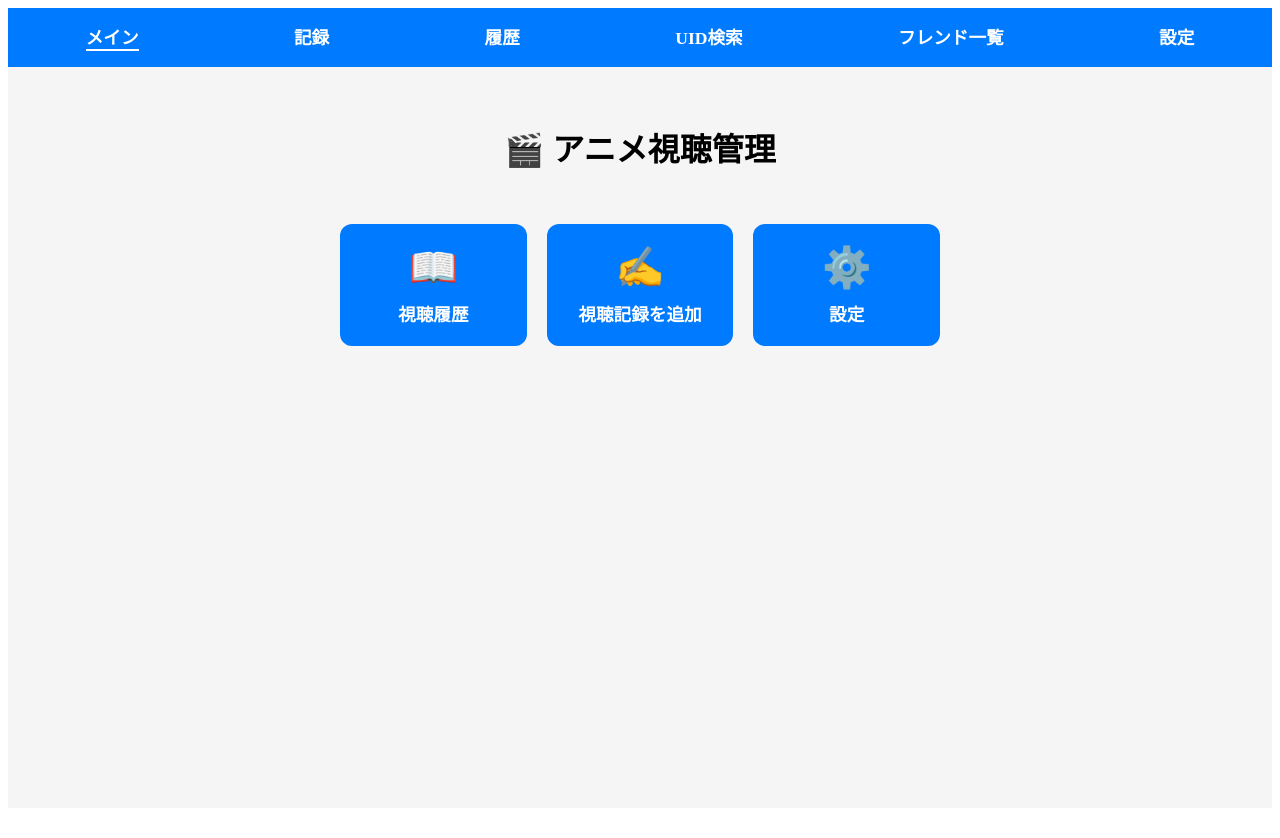
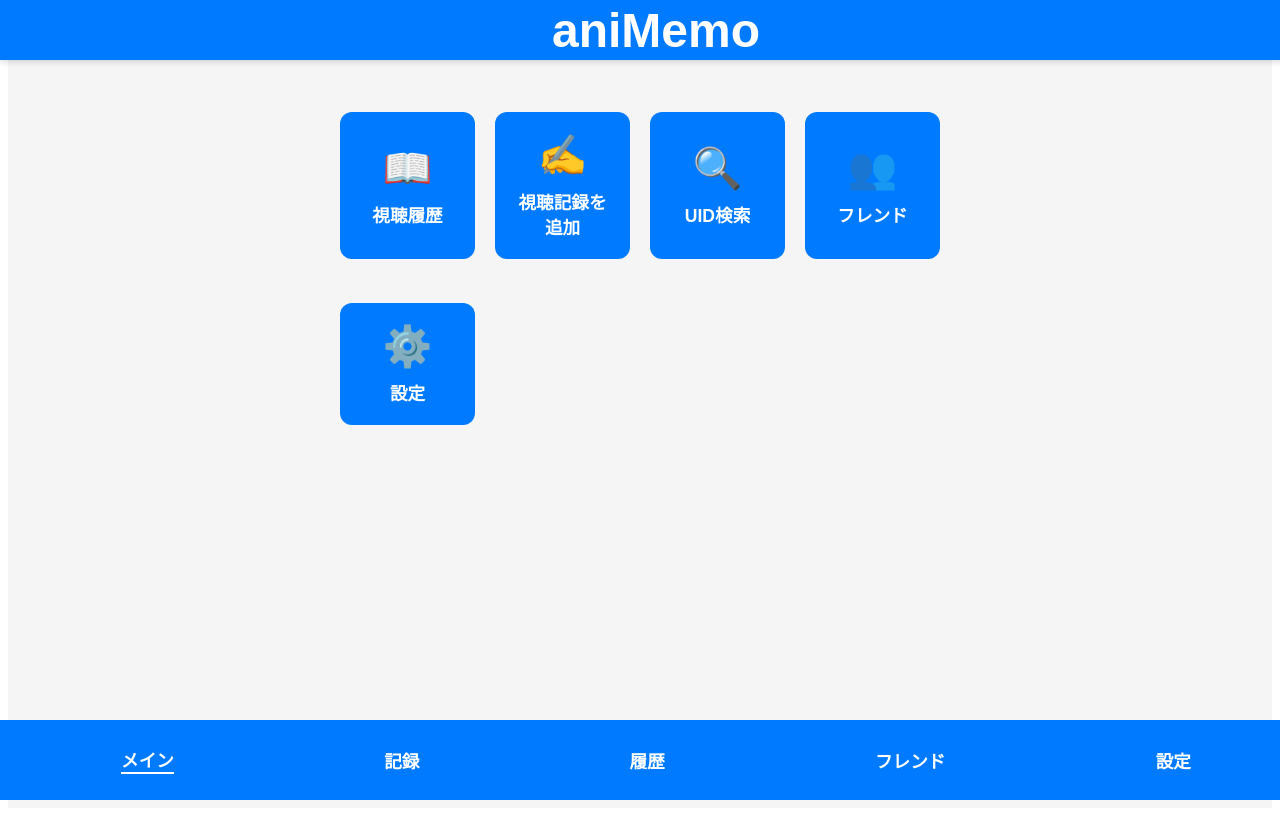
Before and after one commit to cucumber1117/App-animalist, a React (Vite) app: page / in a window 1280 px wide. Shown: the top 838 px of the page. Before the commit the page ends 816 px from the top, so only its background shows below. Built offline with nearby package versions, Linux system fonts and the light colour scheme; no server answers.

Commit message:
UIの修正、フッターの追加、ヘッダーの変更

```diff
--- a/src/App.jsx
+++ b/src/App.jsx
@@ -1,4 +1,4 @@
-import React from 'react';
+import React, { useState, useEffect } from 'react';
 import { Routes, Route, Navigate, NavLink } from 'react-router-dom';
 import Home from './pages/Home/Home';
 import History from './pages/History/History';
@@ -15,18 +15,54 @@ import { MemoProvider } from './context/MemoContext';
 import styles from './App.module.css';
 
 const App = () => {
+  const [navVisible, setNavVisible] = useState(false);
+  const [showHeader, setShowHeader] = useState(true);
+  const [lastScrollY, setLastScrollY] = useState(0);
+
+  useEffect(() => {
+    const timer = setTimeout(() => setNavVisible(true), 100);
+    return () => clearTimeout(timer);
+  }, []);
+
+  useEffect(() => {
+    let ticking = false;
+
+    const handleScroll = () => {
+      const currentScrollY = window.scrollY;
+
+      if (!ticking) {
+        window.requestAnimationFrame(() => {
+          if (currentScrollY < 50) {
+            // ページトップ付近なら常にヘッダー表示
+            setShowHeader(true);
+          } else if (currentScrollY > lastScrollY) {
+            // 下方向スクロール中はヘッダーを隠す
+            setShowHeader(false);
+          } else if (currentScrollY < lastScrollY) {
+            // 上方向スクロールでヘッダーを表示
+            setShowHeader(true);
+          }
+          setLastScrollY(currentScrollY);
+          ticking = false;
+        });
+        ticking = true;
+      }
+    };
+
+    window.addEventListener('scroll', handleScroll);
+    return () => window.removeEventListener('scroll', handleScroll);
+  }, [lastScrollY]);
+
   return (
     <MemoProvider>
       <div className={styles.container}>
-        <nav className={styles.nav}>
-          <NavLink to="/" className={({ isActive }) => (isActive ? styles.active : '')}>メイン</NavLink>
-          <NavLink to="/add" className={({ isActive }) => (isActive ? styles.active : '')}>記録</NavLink>
-          <NavLink to="/history" className={({ isActive }) => (isActive ? styles.active : '')}>履歴</NavLink>
-          <NavLink to="/UIDsearch" className={({ isActive }) => (isActive ? styles.active : '')}>UID検索</NavLink>
-          <NavLink to="/FriendList">フレンド一覧</NavLink>
-          <NavLink to="/settings" className={({ isActive }) => (isActive ? styles.active : '')}>設定</NavLink>
-        </nav>
 
+        {/* ヘッダー */}
+        <header className={`${styles.header} ${showHeader ? styles.headerShow : styles.headerHide}`}>
+          <h1 className={styles.title}>aniMemo</h1>
+        </header>
+
+        {/* メインコンテンツ */}
         <main className={styles.main}>
           <Routes>
             <Route path="/" element={<Home />} />
@@ -43,6 +79,15 @@ const App = () => {
             <Route path="*" element={<Navigate to="/" />} />
           </Routes>
         </main>
+
+        {/* ナビゲーション */}
+        <nav className={`${styles.nav} ${navVisible ? styles.navShow : styles.navHide}`}>
+          <NavLink to="/" className={({ isActive }) => (isActive ? styles.active : '')}>メイン</NavLink>
+          <NavLink to="/add" className={({ isActive }) => (isActive ? styles.active : '')}>記録</NavLink>
+          <NavLink to="/history" className={({ isActive }) => (isActive ? styles.active : '')}>履歴</NavLink>
+          <NavLink to="/FriendList" className={({ isActive }) => (isActive ? styles.active : '')}>フレンド</NavLink>
+          <NavLink to="/settings" className={({ isActive }) => (isActive ? styles.active : '')}>設定</NavLink>
+        </nav>
       </div>
     </MemoProvider>
   );
--- a/src/App.module.css
+++ b/src/App.module.css
@@ -2,13 +2,52 @@
   display: flex;
   flex-direction: column;
   height: 100vh;
+  padding-bottom: 80px;
 }
 
+
+.header {
+  position: fixed;
+  top: 0;
+  left: 0;
+  width: 100%;
+  height: 60px;  /* 高さ固定 */
+  background-color: #007bff;
+  padding: 0 1rem;
+  display: flex;
+  align-items: center;
+  justify-content: center;
+  color: white;
+  font-family: 'Poppins', sans-serif;
+  font-size: 1.5rem;
+  font-weight: 600;
+  z-index: 1000;
+  box-shadow: 0 2px 6px rgba(0,0,0,0.15);
+}
+
+
+.main {
+  flex: 1;
+  overflow-y: auto;
+  padding-top: 60px;
+  padding-bottom: 110px;
+  background-color: #f5f5f5;
+}
+
+
 .nav {
+  position: fixed;
+  bottom: 0;
+  left: 0;
+  width: 100%;
+  height: 80px;
   display: flex;
   justify-content: space-around;
   background-color: #007bff;
-    padding: 1rem 0;
+  align-items: center;
+  z-index: 1000;
+  padding-top: 30px;
+  padding: 0 1rem;
 }
 
 .nav a {
@@ -21,10 +60,3 @@
 .active {
   border-bottom: 2px solid white;
 }
-
-  .main {
-    flex: 1;
-    overflow-y: auto;
-    padding: 1rem;
-    background-color: #f5f5f5;
-  }
--- a/src/pages/Filter/Filter.module.css
+++ b/src/pages/Filter/Filter.module.css
@@ -70,6 +70,7 @@
 
 .buttons {
   display: flex;
+  flex-wrap: wrap;
   gap: 12px;
   margin-top: 30px;
   justify-content: flex-end;
--- a/src/pages/Friend/Friend.module.css
+++ b/src/pages/Friend/Friend.module.css
@@ -1,6 +1,7 @@
 .container {
     margin-bottom: 16px;
     text-align: center;
+    padding-bottom: 70px;
   }
 
   .friendButton {
@@ -8,7 +9,7 @@
     align-items: center;
     gap: 12px;
     padding: 8px 16px;
-    background-color: #007bff;
+    background-color: #00d0ff;
     color: white;
     border: none;
     border-radius: 8px;
@@ -19,7 +20,7 @@
 
   .friendButton:hover,
   .friendButton:focus {
-    background-color: #0056b3;
+    background-color: #86a8e7;
     outline: none;
   }
 
--- a/src/pages/FriendList/FriendList.jsx
+++ b/src/pages/FriendList/FriendList.jsx
@@ -1,12 +1,15 @@
 import React, { useEffect, useState } from 'react';
 import { auth, db } from '../../firebase/firebaseConfig';
+import { useNavigate } from 'react-router-dom';
 import { doc, getDoc } from 'firebase/firestore';
 import { onAuthStateChanged } from 'firebase/auth';
+import styles from './FriendList.module.css';
 import Friend from '../Friend/Friend';
 
 const FriendList = () => {
   const [friendsCustomUIDs, setFriendsCustomUIDs] = useState([]);
   const [loading, setLoading] = useState(true);
+  const navigate = useNavigate();
 
   useEffect(() => {
     const unsubscribe = onAuthStateChanged(auth, async (user) => {
@@ -19,18 +22,12 @@ const FriendList = () => {
           if (userDocSnap.exists()) {
             const userData = userDocSnap.data();
 
-            console.log('Firestoreから取得したfriends配列:', userData.friends);
-
-            // 空白除去＆空文字除去
             const trimmedFriends = (userData.friends || [])
               .map(uid => uid.trim())
               .filter(uid => uid);
 
-            console.log('トリム後のfriends配列:', trimmedFriends);
-
             setFriendsCustomUIDs(trimmedFriends);
           } else {
-            console.log('ユーザードキュメントが存在しません');
             setFriendsCustomUIDs([]);
           }
         } catch (error) {
@@ -38,7 +35,6 @@ const FriendList = () => {
           setFriendsCustomUIDs([]);
         }
       } else {
-        console.log('未ログインのためfriendsCustomUIDsは空');
         setFriendsCustomUIDs([]);
       }
 
@@ -49,14 +45,21 @@ const FriendList = () => {
   }, []);
 
   if (loading) return <p>フレンド一覧読み込み中...</p>;
-  if (friendsCustomUIDs.length === 0) return <p>フレンドがいません</p>;
 
   return (
     <div>
       <h2>フレンド一覧</h2>
-      {friendsCustomUIDs.map((customUID) => (
-        customUID ? <Friend key={customUID} friendUid={customUID} /> : null
-      ))}
+      <button className={styles.addButton}onClick={() => navigate('/UIDsearch')}>
+        フレンドを追加する
+      </button>
+
+      {friendsCustomUIDs.length === 0 ? (
+        <p>フレンドがいません</p>
+      ) : (
+        friendsCustomUIDs.map((customUID) =>
+          customUID ? <Friend key={customUID} friendUid={customUID} /> : null
+        )
+      )}
     </div>
   );
 };
--- /dev/null
+++ b/src/pages/FriendList/FriendList.module.css
@@ -0,0 +1,22 @@
+.addButton {
+    background-color: rgb(248, 217, 93);
+    color: rgb(0, 0, 0);
+    cursor: pointer;
+    padding: 10px 20px;
+    border: none;
+    border-radius: 6px;
+    font-weight: 600;
+    font-size: 1rem;
+    transition: background-color 0.25s ease;
+    margin-bottom: 16px;
+    user-select: none;
+  }
+
+  .addButton:hover {
+    background-color: #aba131;
+  }
+
+  .addButton:focus {
+    outline: none;
+    box-shadow: 0 0 0 3px rgba(215, 209, 32, 0.6);
+  }
--- a/src/pages/History/History.jsx
+++ b/src/pages/History/History.jsx
@@ -87,13 +87,13 @@ const History = () => {
             <li key={memo.id} className={styles.listItem}>
               <div><strong>タイトル:</strong> {memo.title}</div>
               <div><strong>評価:</strong> {memo.rating}/10</div>
+              <div><strong>日付:</strong> {formatDate(memo.date)}</div>
               <div><strong>メモ:</strong> {memo.note}</div>
-              <div><strong>日付:</strong> {formatDate(memo.date)}</div>
               <div className={styles.buttonGroup}>
                 <button
                   type="button"
                   className={styles.actionButton}
-                  onClick={() => navigate(`/edit/${memo.id}`)}  // ← ここをLinkの代わりにnavigateへ
+                  onClick={() => navigate(`/edit/${memo.id}`)}
                 >
                   編集
                 </button>
--- a/src/pages/History/History.module.css
+++ b/src/pages/History/History.module.css
@@ -3,6 +3,7 @@
   margin: 0 auto;
   padding: 20px;
   font-family: Arial, sans-serif;
+  padding-bottom: 70px;
 }
 
 .header {
--- a/src/pages/Home/Home.jsx
+++ b/src/pages/Home/Home.jsx
@@ -8,12 +8,13 @@ const Home = () => {
   const pages = [
     { label: '視聴履歴', path: '/history', emoji: '📖' },
     { label: '視聴記録を追加', path: '/add', emoji: '✍️' },
+    { label: 'UID検索', path: '/UIDsearch', emoji: '🔍' },
+    { label: 'フレンド', path: '/FriendList', emoji: '👥' },
     { label: '設定', path: '/settings', emoji: '⚙️' },
   ];
 
   return (
     <div className={styles.container}>
-      <h1 className={styles.title}>🎬 アニメ視聴管理</h1>
       <div className={styles.buttonGrid}>
         {pages.map((page, index) => (
           <button key={index} className={styles.card} onClick={() => navigate(page.path)}>
```
Lines whose indentation alone changed are shown as unchanged.
